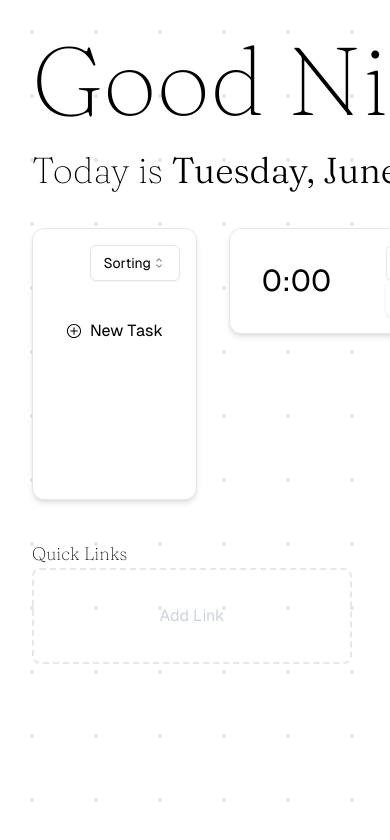
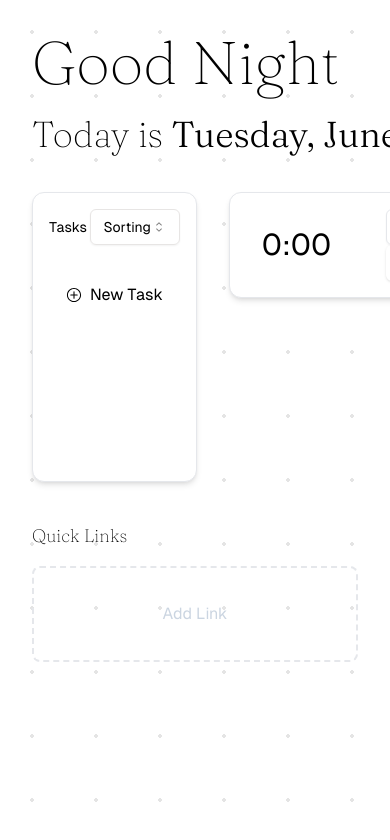
Before and after one commit to gabe-santos/floatie, a Next.js app: page / in a window 390 px wide. Shown: the top 840 px of the page. Built offline with nearby package versions, Linux system fonts and the light colour scheme.

Commit message:
quick links grid fix for mobile

```diff
--- a/src/app/page.tsx
+++ b/src/app/page.tsx
@@ -13,7 +13,7 @@ export default function Home() {
   return (
     <QueryClientProvider client={queryClient}>
       <main className='relative flex h-screen w-screen items-center justify-center overflow-hidden p-8 font-sans'>
-        <div className='flex h-full w-full max-w-screen-2xl flex-col items-center gap-10'>
+        <div className='flex h-full w-full max-w-screen-lg flex-col items-center gap-10'>
           <Greeting />
           <div className='flex h-full w-full justify-between gap-8'>
             <TaskList />
--- a/src/components/greeting.tsx
+++ b/src/components/greeting.tsx
@@ -39,7 +39,7 @@ export default function Greeting() {
     <div className='h-[250px] w-full'>
       {greeting ? (
         <div className='flex h-full flex-col justify-between gap-6'>
-          <h1 className='w-[675px] font-serif text-8xl font-thin leading-none'>
+          <h1 className='w-[675px] font-serif text-6xl font-thin leading-none'>
             {greeting}
           </h1>
           <p className='h-full w-[675px] font-serif text-4xl font-thin leading-none'>
--- a/src/components/quick-links.tsx
+++ b/src/components/quick-links.tsx
@@ -74,7 +74,7 @@ export default function QuickLinks() {
   return (
     <div className='h-full w-full'>
       <h1 className='font-serif text-lg font-thin'>Quick Links</h1>
-      <div className='grid w-full grid-cols-2 items-start gap-6 md:grid-cols-3'>
+      <div className='mt-4 grid w-full grid-cols-1 items-start gap-6 md:grid-cols-3'>
         {isLoading && <Skeleton className='h-full w-full' />}
         {links?.map((link, index) => (
           <div
@@ -136,7 +136,7 @@ const AddQuickLinkBtn = ({ onAddLink }: AddQuickLinkBtnProps) => {
 
   return (
     <Dialog>
-      <DialogTrigger className='h-24 w-80 rounded-lg border-2 border-dashed text-slate-300 hover:border-slate-800 hover:bg-slate-100 hover:text-slate-800'>
+      <DialogTrigger className='h-24 w-full rounded-lg border-2 border-dashed text-slate-300 hover:border-slate-800 hover:bg-slate-100 hover:text-slate-800'>
         Add Link
       </DialogTrigger>
       <DialogContent>
--- a/src/components/task-list.tsx
+++ b/src/components/task-list.tsx
@@ -107,7 +107,8 @@ export default function TaskList() {
 
   return (
     <div className='flex h-full flex-1 flex-col gap-4 rounded-xl border bg-white p-4 shadow-md'>
-      <div className='flex w-full justify-end'>
+      <div className='flex w-full items-center justify-between'>
+        <h2 className='text-sm'>Tasks</h2>
         <Select onValueChange={handleSort} value={sort}>
           <SelectTrigger className='w-fit'>
             <SelectValue placeholder='Sorting' />
```
